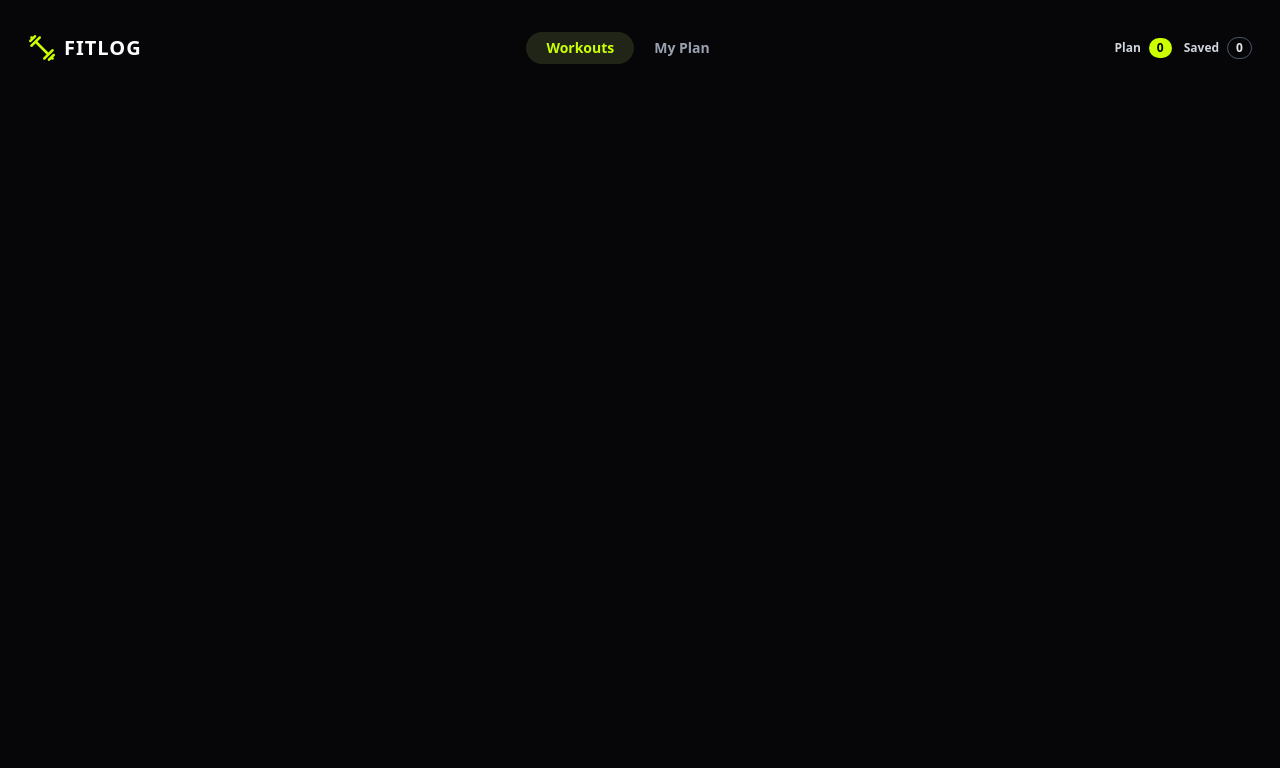
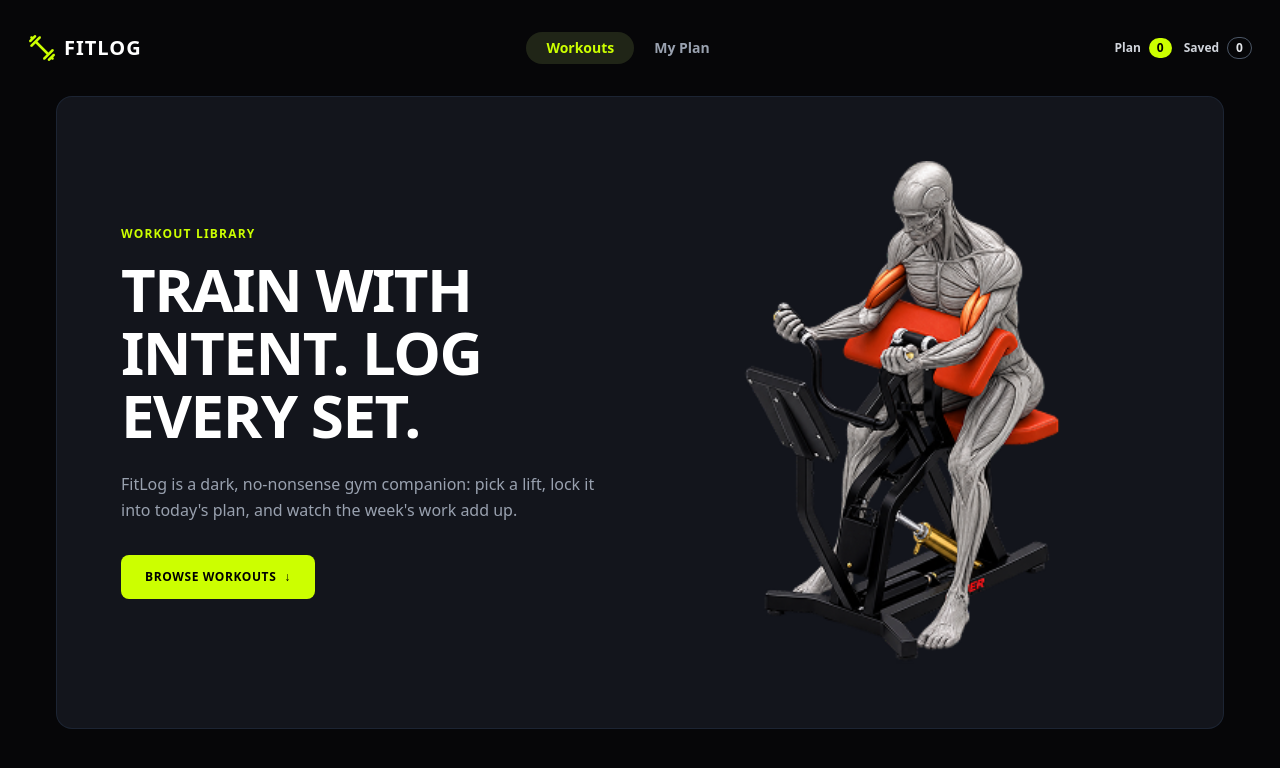
Before and after one commit to humayra-yeasmin-star8/fitbod, a Next.js app: page / in a window 1280 px wide. Shown: the top 768 px of the page. Built offline with nearby package versions, Linux system fonts and the light colour scheme.

Commit message:
Navbar fixed

```diff
--- /dev/null
+++ b/src/app/components/Hero.tsx
@@ -0,0 +1,57 @@
+"use client";
+
+import React from "react";
+import Image from "next/image";
+import ban from "@/banner.png";
+
+const Hero = () => {
+  return (
+    <section className="max-w-7xl mx-auto px-4 sm:px-6 lg:px-8 pt-6 pb-12">
+
+      <div className="relative overflow-hidden bg-[#13151c] border border-gray-800/80 rounded-2xl p-8 sm:p-12 lg:p-16 flex flex-col-reverse lg:flex-row items-center justify-between gap-8">
+
+        {/* Left Side */}
+        <div className="flex-1 max-w-2xl text-left">
+
+          <p className="text-[#ccff00] font-bold tracking-widest text-xs uppercase mb-4">
+            WORKOUT LIBRARY
+          </p>
+
+          <h1 className="font-family: var(--font-oswald) text-4xl sm:text-5xl lg:text-6xl font-extrabold text-white uppercase tracking-tight leading-[1.05] mb-6">
+            TRAIN WITH INTENT. LOG EVERY SET.
+          </h1>
+
+          <p className="text-gray-400 text-sm sm:text-base leading-relaxed mb-8 max-w-xl">
+            FitLog is a dark, no-nonsense gym companion: pick a lift, lock it
+            into today&apos;s plan, and watch the week&apos;s work add up.
+          </p>
+
+          <a
+            href="#library"
+            className="inline-flex items-center gap-2 bg-[#ccff00] hover:bg-[#b8e600] text-black font-extrabold text-xs tracking-wider uppercase px-6 py-3.5 rounded-lg"
+          >
+            <span>BROWSE WORKOUTS</span>
+            <span>↓</span>
+          </a>
+
+        </div>
+
+        {/* Right Side */}
+        <div className="flex-1 w-full flex justify-center">
+
+          <Image
+            src={ban}
+            alt="FitLog workout"
+            className="w-full max-w-lg h-auto object-contain"
+            priority
+          />
+
+        </div>
+
+      </div>
+
+    </section>
+  );
+};
+
+export default Hero;
--- a/src/app/components/Navbar.tsx
+++ b/src/app/components/Navbar.tsx
@@ -56,7 +56,7 @@ const Navbar = () => {
           >
             <span>Plan</span>
 
-            <span className="bg-[#ccff00] text-black font-bold px-1.5 sm:px-2 py-0.5 rounded-full min-w-[18px] sm:min-w-[20px] text-center">
+            <span className="bg-[#ccff00] text-black font-bold px-1.5 sm:px-2 py-0.5 rounded-full min-width: 18px min-width: 20px text-center">
               {planCount}
             </span>
           </Link>
--- a/src/app/layout.tsx
+++ b/src/app/layout.tsx
@@ -1,6 +1,8 @@
 import type { Metadata } from "next";
 import { Geist, Geist_Mono } from "next/font/google";
 import Navbar from "./components/Navbar"
+import Hero from "./components/Hero"
+
 import "./globals.css";
 
 const geistSans = Geist({
@@ -26,6 +28,7 @@ export default function RootLayout({ children }: LayoutProps<"/">) {
     >
       <body className="min-h-full flex flex-col bg-[#060608] text-gray-100">
         <Navbar />
+        <Hero/>
 
         <main className="flex-grow:1">
           {children}
```
